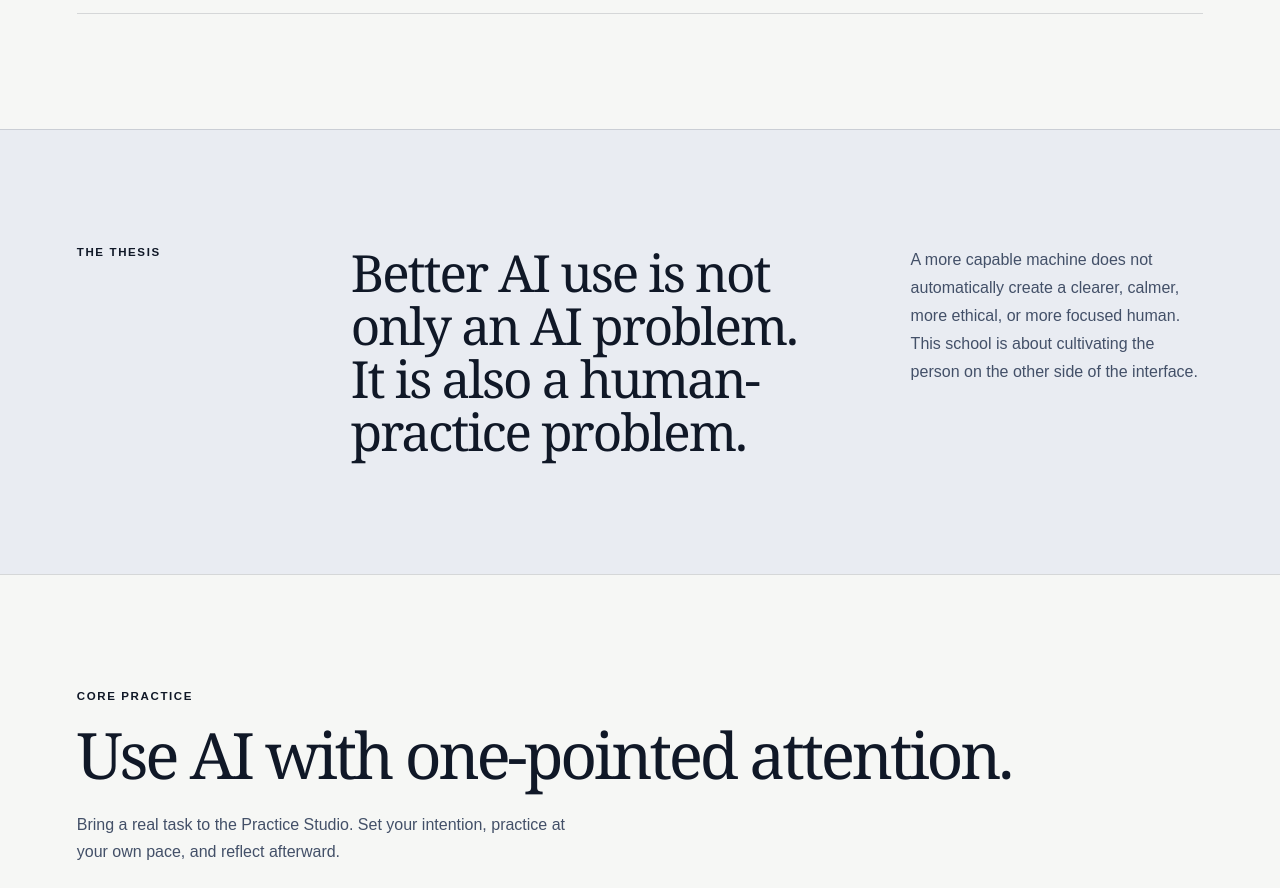
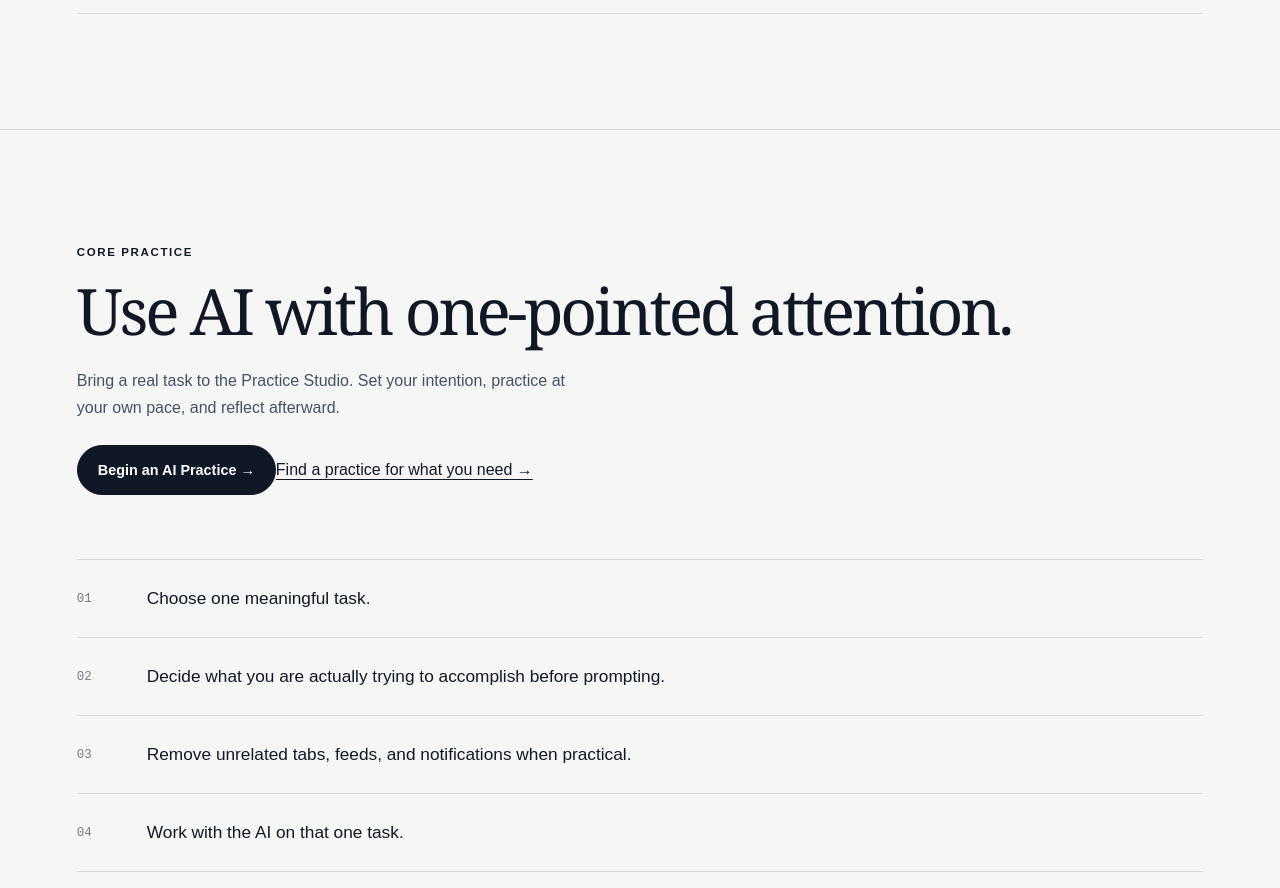
Before and after one commit to aianthems/ai-yoga-masters, a Next.js app: page / in a window 1280 px wide. Shown: the part 1680-2568 px from the top of the page. Built offline with nearby package versions, Linux system fonts and the light colour scheme.

Commit message:
Remove thesis section from homepage

```diff
--- a/app/page.tsx
+++ b/app/page.tsx
@@ -90,19 +90,6 @@ export default function Home() {
           </div>
         </section>
 
-        <section className="thesis shell">
-          <p className="section-kicker">The thesis</p>
-          <blockquote>
-            Better AI use is not only an AI problem. It is also a human-practice
-            problem.
-          </blockquote>
-          <p>
-            A more capable machine does not automatically create a clearer,
-            calmer, more ethical, or more focused human. This school is about
-            cultivating the person on the other side of the interface.
-          </p>
-        </section>
-
         <section className="practice shell" id="practice">
           <div className="section-heading">
             <p className="section-kicker">Core practice</p>
```
